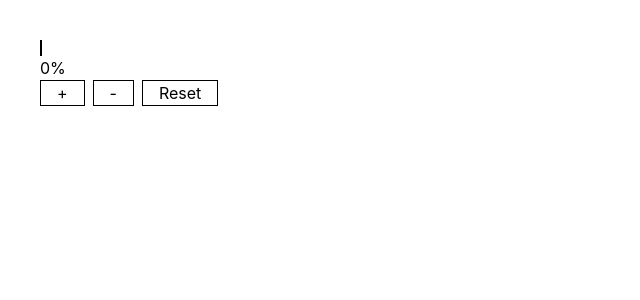
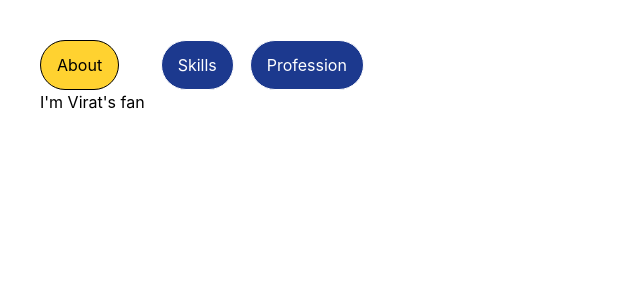
Before and after one commit to Mansiverma30/frontend-machine-coding, a React (Vite) app in the folder small-components/: page / in a window 1280 px wide. Shown: the top 300 px of the page, without its empty margins (0-640 px from the left). Built offline with nearby package versions, Linux system fonts and the light colour scheme.

Commit message:
streak++

```diff
--- a/small-components/src/App.jsx
+++ b/small-components/src/App.jsx
@@ -1,9 +1,9 @@
-import ProgressBar from "./ProgressBar/ProgressBar";
+import Tabs from "./Tabs/Tabs";
 
 const App = () => {
   return (
     <div className="h-screen w-screen">
-      <ProgressBar />
+      <Tabs />
     </div>
   );
 };
--- /dev/null
+++ b/small-components/src/Tabs/Tabs.jsx
@@ -0,0 +1,39 @@
+import React, { useState } from "react";
+
+const Tabs = () => {
+  const [activeTab, setActiveTab] = useState(1);
+  const tabContent = [
+    {
+      id: 1,
+      title: "About",
+      content: "I'm Virat's fan",
+    },
+    {
+      id: 2,
+      title: "Skills",
+      content: "I've many",
+    },
+    {
+      id: 3,
+      title: "Profession",
+      content: "Unemployed!!",
+    },
+  ];
+  return (
+    <div className="p-10 flex gap-4">
+      {tabContent.map((c) => (
+        <div key={c.id}>
+          <button
+            className={`border px-4 py-3 rounded-full cursor-pointer ${activeTab === c.id ? "bg-amber-300" : "bg-blue-900  text-white"}`}
+            onClick={() => setActiveTab(c.id)}
+          >
+            {c.title}
+          </button>
+          {activeTab === c.id && <p>{c.content}</p>}
+        </div>
+      ))}
+    </div>
+  );
+};
+
+export default Tabs;
```
Also changed, not shown: small-components/src/Tabs/Readme.md (added), 2 other files (tests, documents, lock files or other folders).
